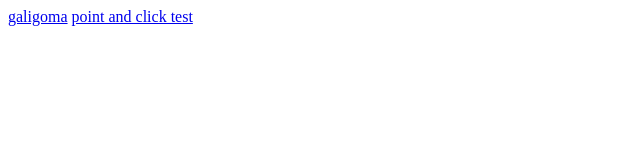
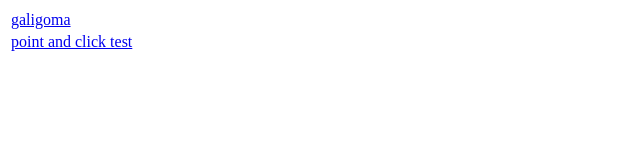
Before and after one commit to peterfiftyfour/peterfiftyfour.github.io, a plain HTML site: page index.html in a window 1280 px wide. Shown: the whole page, without its empty margins (0-640 px from the left). Drawn offline with Linux system fonts and the light colour scheme.

Commit message:
fix layout

```diff
--- a/index.html
+++ b/index.html
@@ -1,7 +1,13 @@
 <!DOCTYPE html>
 <html>
   <body>
-    <a href="https://peterfiftyfour.github.io/galigoma/">galigoma</a>
-    <a href="https://peterfiftyfour.github.io/pointnclicktest/">point and click test</a>
+    <table>
+      <tr>
+        <td><a href="https://peterfiftyfour.github.io/galigoma/">galigoma</a></td>
+      </tr>
+      <tr>
+        <td><a href="https://peterfiftyfour.github.io/pointnclicktest/">point and click test</a></td>
+      </tr>
+    </table>
   </body>
 </html>
```
